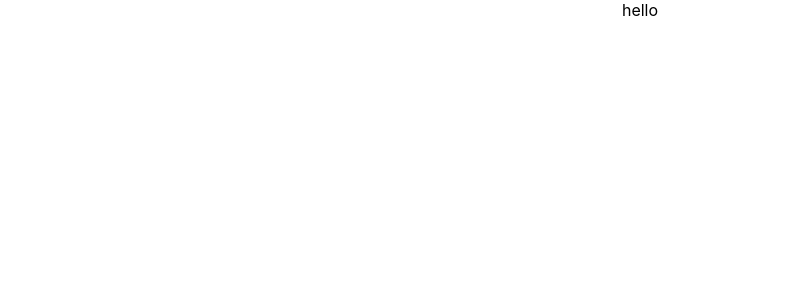
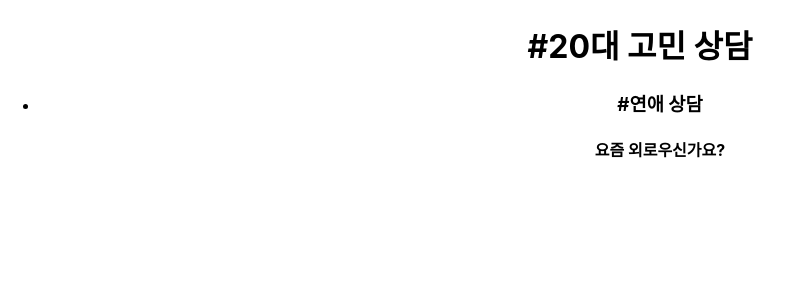
Before and after one commit to devminchan/x-chat-front, a React (Create React App) app: page / in a window 1280 px wide. Shown: the top 300 px of the page, without its empty margins (0-793 px from the left). Built offline with nearby package versions, Linux system fonts and the light colour scheme.

Commit message:
메인 페이지 추가

```diff
--- a/package.json
+++ b/package.json
@@ -10,8 +10,10 @@
     "@types/node": "^12.0.0",
     "@types/react": "^16.9.0",
     "@types/react-dom": "^16.9.0",
+    "axios": "^0.19.2",
     "react": "^16.13.1",
     "react-dom": "^16.13.1",
+    "react-router-dom": "^5.2.0",
     "react-scripts": "3.4.1",
     "typescript": "~3.7.2"
   },
@@ -37,6 +39,7 @@
     ]
   },
   "devDependencies": {
+    "@types/react-router-dom": "^5.1.5",
     "@typescript-eslint/eslint-plugin": "^3.1.0",
     "@typescript-eslint/parser": "^3.1.0",
     "eslint": "^6.8.0",
--- a/src/App.tsx
+++ b/src/App.tsx
@@ -1,8 +1,18 @@
 import React from 'react';
 import './App.css';
+import { BrowserRouter, Switch, Route } from 'react-router-dom';
+import Main from './pages/Main';
 
 function App() {
-  return <div className="App">hello</div>;
+  return (
+    <div className="App">
+      <BrowserRouter>
+        <Switch>
+          <Route exact path="/" component={Main} />
+        </Switch>
+      </BrowserRouter>
+    </div>
+  );
 }
 
 export default App;
--- /dev/null
+++ b/src/pages/Main.tsx
@@ -0,0 +1,25 @@
+import React from 'react';
+
+function Main() {
+  const itemList = [
+    <li>
+      <div>
+        <h3>#연애 상담</h3>
+        <h4>요즘 외로우신가요?</h4>
+      </div>
+    </li>,
+  ];
+
+  return (
+    <div>
+      <header>
+        <h1>#20대 고민 상담</h1>
+      </header>
+      <div>
+        <ul>{itemList}</ul>
+      </div>
+    </div>
+  );
+}
+
+export default Main;
```
Also changed, not shown: 2 other files (tests, documents, lock files or other folders).
